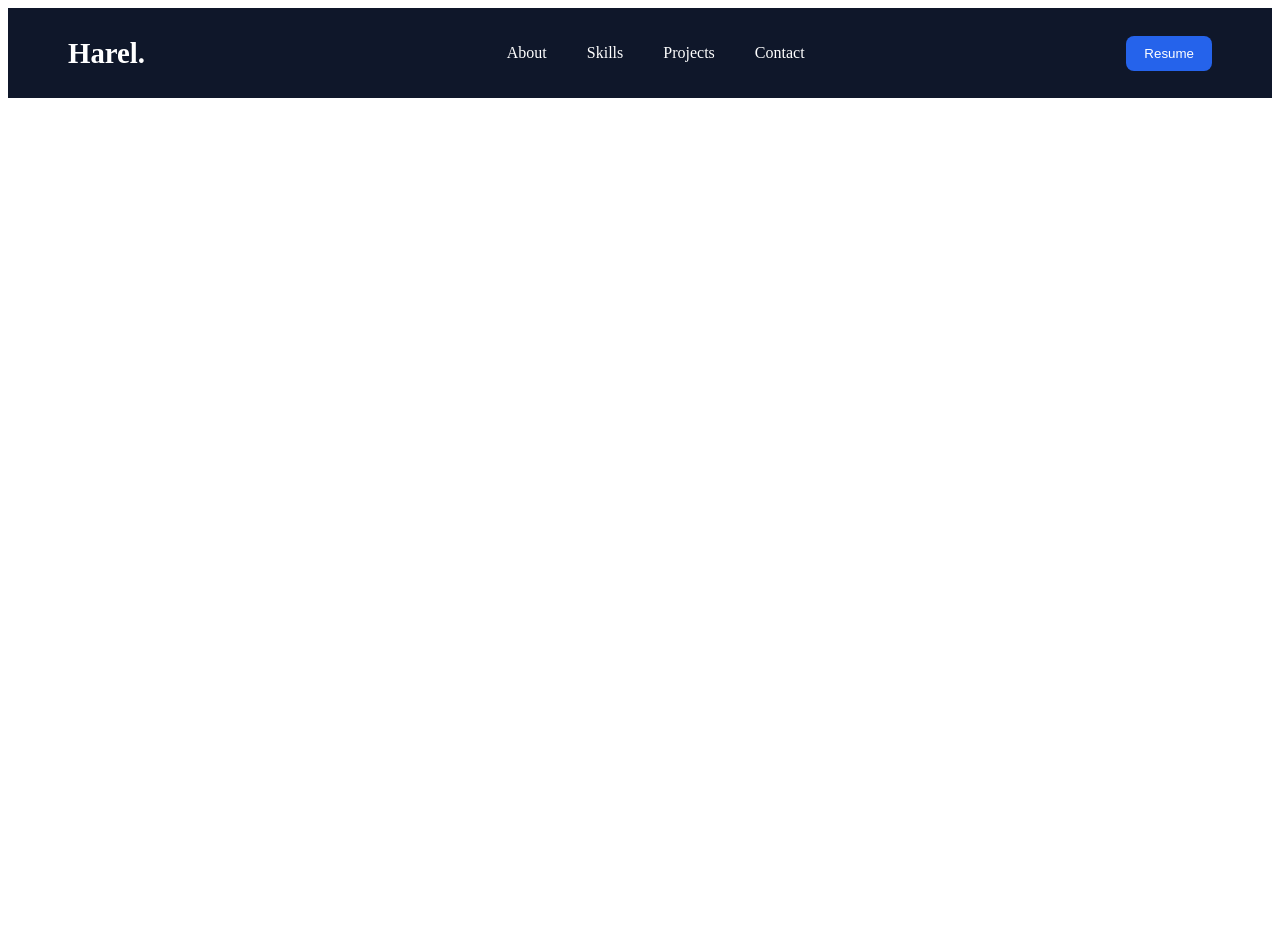
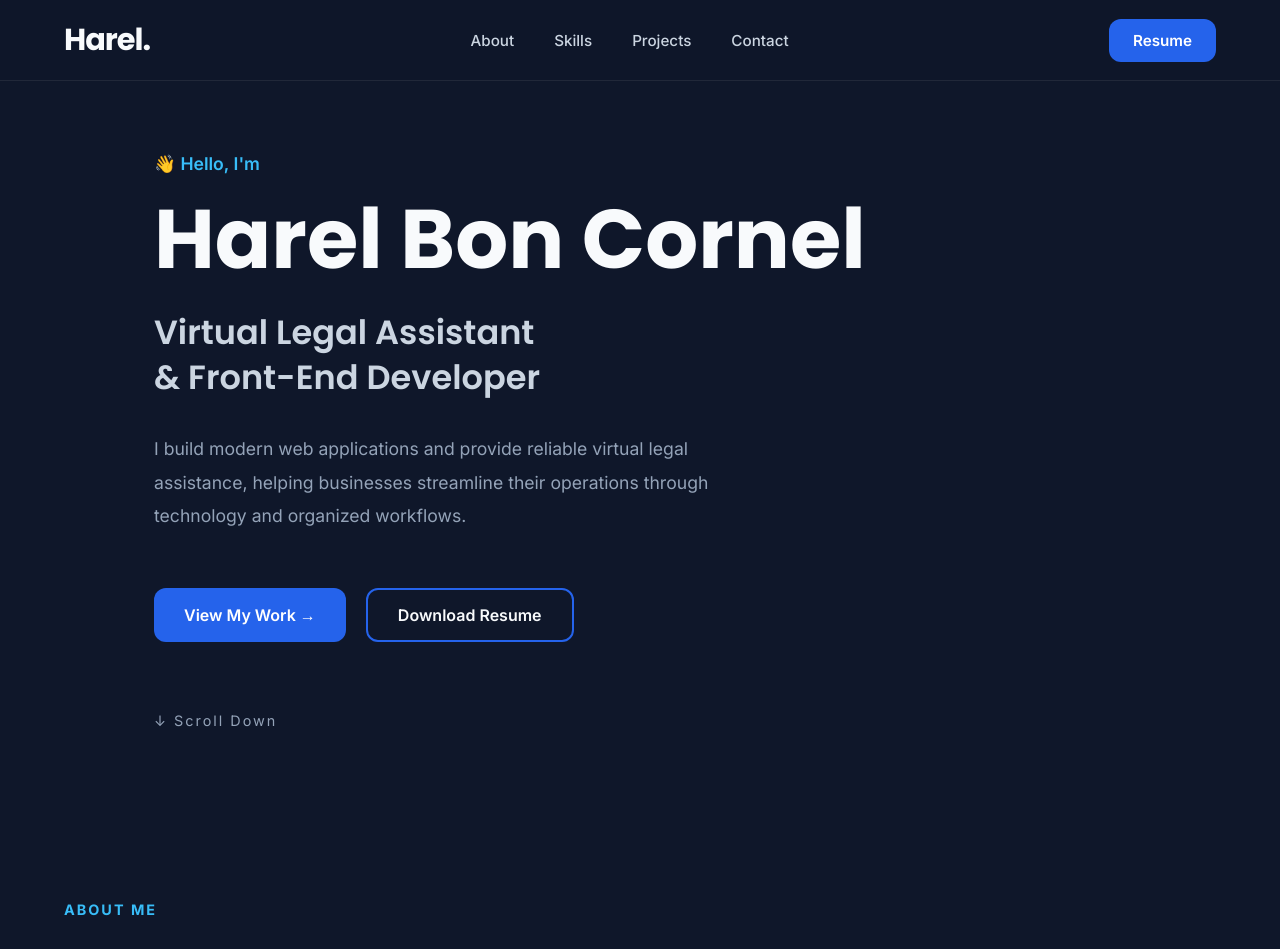
Before and after one commit to harelcornel/portfolio, a React app: page / in a window 1280 px wide. Shown: the top 949 px of the page. Before the commit the page ends 800 px from the top, so only its background shows below. Built offline with nearby package versions, Linux system fonts and the light colour scheme; the HTML template or start-up script is replaced by a standard one.

Commit message:
Add About section

```diff
--- a/src/App.jsx
+++ b/src/App.jsx
@@ -1,9 +1,13 @@
 import Navbar from "./components/Navbar/Navbar";
+import Hero from "./components/Hero/Hero";
+import About from "./components/About/About";
 
 function App() {
   return (
     <>
       <Navbar />
+      <Hero />
+      <About />
     </>
   );
 }
--- /dev/null
+++ b/src/components/About/About.css
@@ -0,0 +1,45 @@
+.about{
+
+    background:var(--bg-color);
+
+}
+
+.section-tag{
+
+    color:var(--accent-color);
+
+    font-size:.9rem;
+
+    font-weight:700;
+
+    letter-spacing:2px;
+
+    text-transform:uppercase;
+
+    margin-bottom:20px;
+
+}
+
+.section-title{
+
+    font-size:3rem;
+
+    margin-bottom:35px;
+
+    color:var(--text-color);
+
+}
+
+.about-text{
+
+    max-width:720px;
+
+    font-size:1.1rem;
+
+    line-height:2;
+
+    color:var(--text-muted);
+
+    margin-bottom:25px;
+
+}
--- /dev/null
+++ b/src/components/About/About.jsx
@@ -0,0 +1,35 @@
+import "./About.css";
+
+function About() {
+  return (
+    <section className="about section" id="about">
+      <div className="container">
+
+        <p className="section-tag">
+          ABOUT ME
+        </p>
+
+        <h2 className="section-title">
+          More than just a developer.
+        </h2>
+
+        <p className="about-text">
+          I'm a Psychology graduate and licensed
+          Psychometrician with experience in virtual
+          legal assistance, business operations,
+          graphic design, and front-end development.
+        </p>
+
+        <p className="about-text">
+          I enjoy solving problems, improving
+          workflows, and building practical digital
+          solutions that help people work more
+          efficiently.
+        </p>
+
+      </div>
+    </section>
+  );
+}
+
+export default About;
--- /dev/null
+++ b/src/components/Hero/Hero.css
@@ -0,0 +1,241 @@
+/* ===========================
+   Hero Section
+=========================== */
+
+.hero{
+
+    min-height:calc(100vh - var(--navbar-height));
+
+    display:flex;
+
+    align-items:center;
+
+    justify-content:center;
+
+    padding:0 var(--section-padding);
+
+    background:var(--bg-color);
+
+}
+
+/* ===========================
+   Hero Content
+=========================== */
+
+.hero-content{
+
+    width:100%;
+
+    max-width:760px;
+
+}
+
+/* ===========================
+   Greeting
+=========================== */
+
+.hero-greeting{
+
+    color:var(--accent-color);
+
+    font-size:1.1rem;
+
+    font-weight:600;
+
+    margin-bottom:24px;
+
+}
+
+/* ===========================
+   Name
+=========================== */
+
+.hero-name{
+
+    font-size:5.2rem;
+
+    line-height:1;
+
+    color:var(--text-color);
+
+    margin-bottom:28px;
+
+}
+
+/* ===========================
+   Title
+=========================== */
+
+.hero-title{
+
+    font-size:2.1rem;
+
+    font-weight:600;
+
+    line-height:1.35;
+
+    color:var(--text-secondary);
+
+    margin-bottom:32px;
+
+}
+
+/* ===========================
+   Description
+=========================== */
+
+.hero-description{
+
+    max-width:620px;
+
+    font-size:1.1rem;
+
+    line-height:1.9;
+
+    color:var(--text-muted);
+
+    margin-bottom:55px;
+
+}
+
+/* ===========================
+   Buttons
+=========================== */
+
+.hero-buttons{
+
+    display:flex;
+
+    gap:20px;
+
+}
+
+/* Primary */
+
+.primary-btn{
+
+    padding:15px 30px;
+
+    border:none;
+
+    border-radius:var(--radius-md);
+
+    background:var(--primary-color);
+
+    color:white;
+
+    font-size:1rem;
+
+    font-weight:600;
+
+    cursor:pointer;
+
+    transition:var(--transition);
+
+}
+
+.primary-btn:hover{
+
+    background:var(--primary-hover);
+
+    transform:translateY(-3px);
+
+    box-shadow:var(--shadow);
+
+}
+
+/* Secondary */
+
+.secondary-btn{
+
+    padding:15px 30px;
+
+    background:transparent;
+
+    border:2px solid var(--primary-color);
+
+    border-radius:var(--radius-md);
+
+    color:var(--text-color);
+
+    font-size:1rem;
+
+    font-weight:600;
+
+    cursor:pointer;
+
+    transition:var(--transition);
+
+}
+
+.secondary-btn:hover{
+
+    background:var(--primary-color);
+
+    transform:translateY(-3px);
+
+    box-shadow:var(--shadow);
+
+}
+
+/* ===========================
+   Scroll Down
+=========================== */
+
+.scroll-down{
+
+    margin-top:70px;
+
+    color:var(--text-muted);
+
+    letter-spacing:2px;
+
+    font-size:.9rem;
+
+}
+
+/* ===========================
+   Mobile
+=========================== */
+
+@media (max-width:768px){
+
+    .hero{
+
+        padding:60px 24px;
+
+        text-align:center;
+
+    }
+
+    .hero-content{
+
+        max-width:100%;
+
+    }
+
+    .hero-name{
+
+        font-size:3rem;
+
+    }
+
+    .hero-title{
+
+        font-size:1.6rem;
+
+    }
+
+    .hero-description{
+
+        font-size:1rem;
+
+    }
+
+    .hero-buttons{
+
+        flex-direction:column;
+
+    }
+
+}
--- /dev/null
+++ b/src/components/Hero/Hero.jsx
@@ -0,0 +1,48 @@
+import "./Hero.css";
+
+function Hero() {
+  return (
+    <section className="hero">
+      <div className="container">
+        <div className="hero-content">
+          <p className="hero-greeting">
+            👋 Hello, I'm
+          </p>
+
+          <h1 className="hero-name">
+            Harel Bon Cornel
+          </h1>
+
+          <h2 className="hero-title">
+            Virtual Legal Assistant
+            <br />
+            & Front-End Developer
+          </h2>
+
+          <p className="hero-description">
+            I build modern web applications and provide reliable
+            virtual legal assistance, helping businesses streamline
+            their operations through technology and organized
+            workflows.
+          </p>
+
+          <div className="hero-buttons">
+            <button className="primary-btn">
+              View My Work →
+            </button>
+
+            <button className="secondary-btn">
+              Download Resume
+            </button>
+          </div>
+
+          <div className="scroll-down">
+            ↓ Scroll Down
+          </div>
+        </div>
+      </div>
+    </section>
+  );
+}
+
+export default Hero;
--- a/src/components/Navbar/Navbar.css
+++ b/src/components/Navbar/Navbar.css
@@ -1,38 +1,110 @@
+/* ===========================
+   Navbar
+=========================== */
+
 .navbar {
+  width: 100%;
+
+  position: sticky;
+  top: 0;
+  z-index: 1000;
+
+  background: rgba(15, 23, 42, 0.9);
+
+  backdrop-filter: blur(12px);
+
+  border-bottom: 1px solid var(--border-color);
+}
+
+/* Container controls layout */
+
+.navbar .container {
+  height: var(--navbar-height);
+
   display: flex;
   justify-content: space-between;
   align-items: center;
-
-  padding: 20px 60px;
-
-  background: #0f172a;
-  color: white;
 }
 
+/* ===========================
+   Logo
+=========================== */
+
 .logo {
-  font-size: 1.8rem;
-  font-weight: bold;
+  font-family: "Poppins", sans-serif;
+  font-size: 1.9rem;
+  font-weight: 700;
+  letter-spacing: -1px;
+
+  color: var(--text-color);
+
+  cursor: pointer;
 }
+
+/* ===========================
+   Navigation
+=========================== */
 
 .nav-links {
   display: flex;
   gap: 40px;
+
   list-style: none;
 }
 
 .nav-links a {
-  color: white;
   text-decoration: none;
+
+  color: var(--text-secondary);
+
+  font-size: .95rem;
+  font-weight: 500;
+
+  transition: var(--transition);
 }
 
+.nav-links a:hover {
+  color: var(--accent-color);
+}
+
+/* ===========================
+   Resume Button
+=========================== */
+
 .resume-btn {
-  padding: 10px 18px;
+  padding: 12px 24px;
 
   border: none;
-  border-radius: 8px;
+  border-radius: var(--radius-md);
 
-  background: #2563eb;
+  background: var(--primary-color);
+
   color: white;
 
+  font-size: .95rem;
+  font-weight: 600;
+
   cursor: pointer;
+
+  transition: var(--transition);
 }
+
+.resume-btn:hover {
+  background: var(--primary-hover);
+
+  transform: translateY(-3px);
+
+  box-shadow: var(--shadow);
+}
+
+/* ===========================
+   Mobile
+=========================== */
+
+@media (max-width:768px){
+
+  .nav-links{
+    display:none;
+  }
+
+}
--- a/src/components/Navbar/Navbar.jsx
+++ b/src/components/Navbar/Navbar.jsx
@@ -3,7 +3,11 @@ import "./Navbar.css";
 function Navbar() {
   return (
     <nav className="navbar">
-      <div className="logo">Harel.</div>
+      <div className="container">
+
+        <div className="logo">
+          Harel.
+        </div>
 
         <ul className="nav-links">
           <li><a href="#about">About</a></li>
@@ -12,7 +16,11 @@ function Navbar() {
           <li><a href="#contact">Contact</a></li>
         </ul>
 
-      <button className="resume-btn">Resume</button>
+        <button className="resume-btn">
+          Resume
+        </button>
+
+      </div>
     </nav>
   );
 }
--- a/src/index.css
+++ b/src/index.css
@@ -0,0 +1,36 @@
+@import "./styles/variables.css";
+@import "./styles/globals.css";
+
+@import url('https://fonts.googleapis.com/css2?family=Inter:wght@400;500;600;700&family=Poppins:wght@600;700;800&display=swap');
+
+*{
+    margin:0;
+    padding:0;
+    box-sizing:border-box;
+}
+
+html{
+    scroll-behavior:smooth;
+}
+
+body{
+
+    font-family:'Inter',sans-serif;
+
+    background:var(--bg-color);
+
+    color:var(--text-color);
+
+}
+
+h1,h2,h3,h4,h5,h6{
+
+    font-family:'Poppins',sans-serif;
+
+}
+
+button{
+
+    font-family:inherit;
+
+}
--- /dev/null
+++ b/src/styles/globals.css
@@ -0,0 +1,16 @@
+/* ===========================
+   Global Container
+=========================== */
+
+.container {
+    width: min(var(--container-width), 90%);
+    margin: 0 auto;
+}
+
+/* ===========================
+   Section Spacing
+=========================== */
+
+.section {
+    padding: var(--section-padding) 0;
+}
--- /dev/null
+++ b/src/styles/variables.css
@@ -0,0 +1,44 @@
+:root {
+
+  /* Colors */
+
+  --bg-color: #0F172A;
+  --surface-color: #1E293B;
+
+  --primary-color: #2563EB;
+  --primary-hover: #1D4ED8;
+
+  --accent-color: #38BDF8;
+
+  --text-color: #F8FAFC;
+  --text-secondary: #CBD5E1;
+  --text-muted: #94A3B8;
+
+  /* Borders */
+
+  --border-color: rgba(255,255,255,.08);
+
+  /* Border Radius */
+
+  --radius-sm: 8px;
+  --radius-md: 12px;
+  --radius-lg: 18px;
+
+  /* Shadows */
+
+  --shadow:
+      0 10px 30px rgba(0,0,0,.25);
+
+  /* Layout */
+
+  --navbar-height: 80px;
+
+  --container-width: 1200px;
+
+  --section-padding: 100px;
+
+  /* Animation */
+
+  --transition: .3s ease;
+
+}
```
Lines whose indentation alone changed are shown as unchanged.
